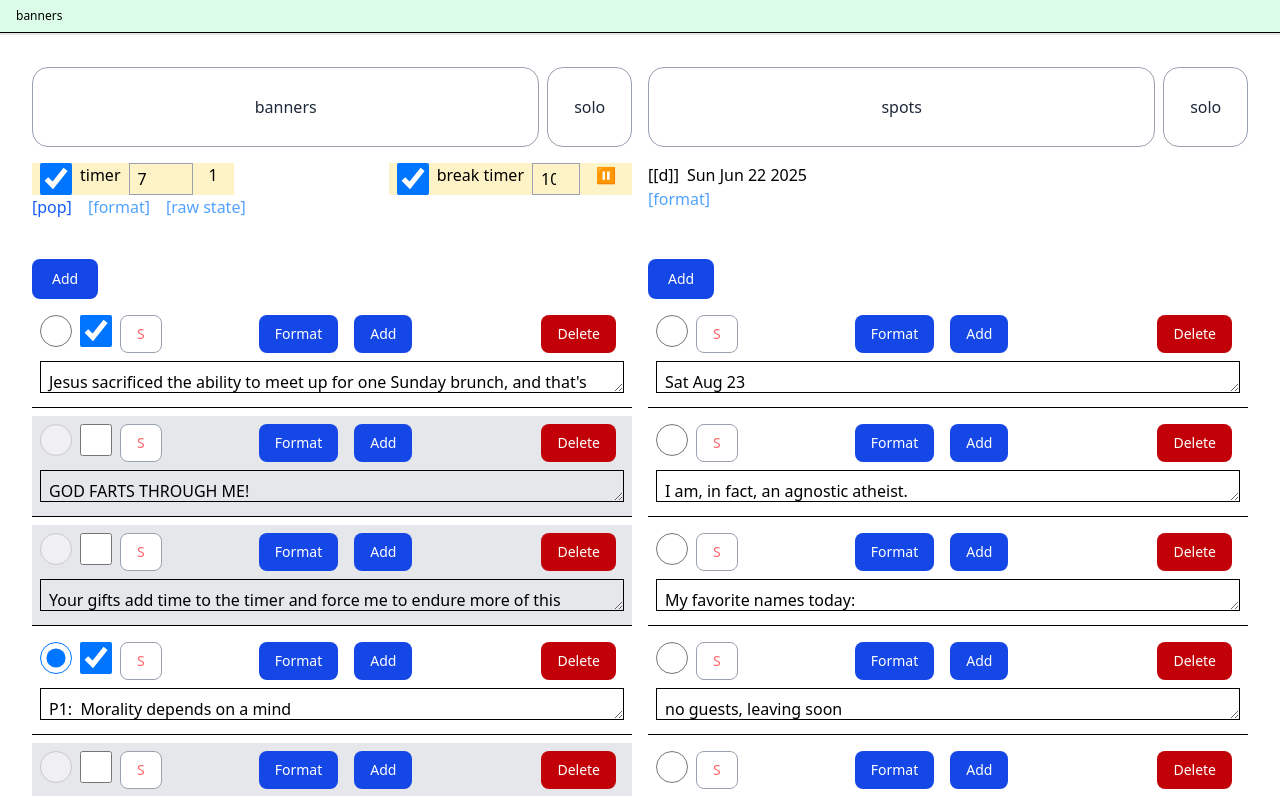
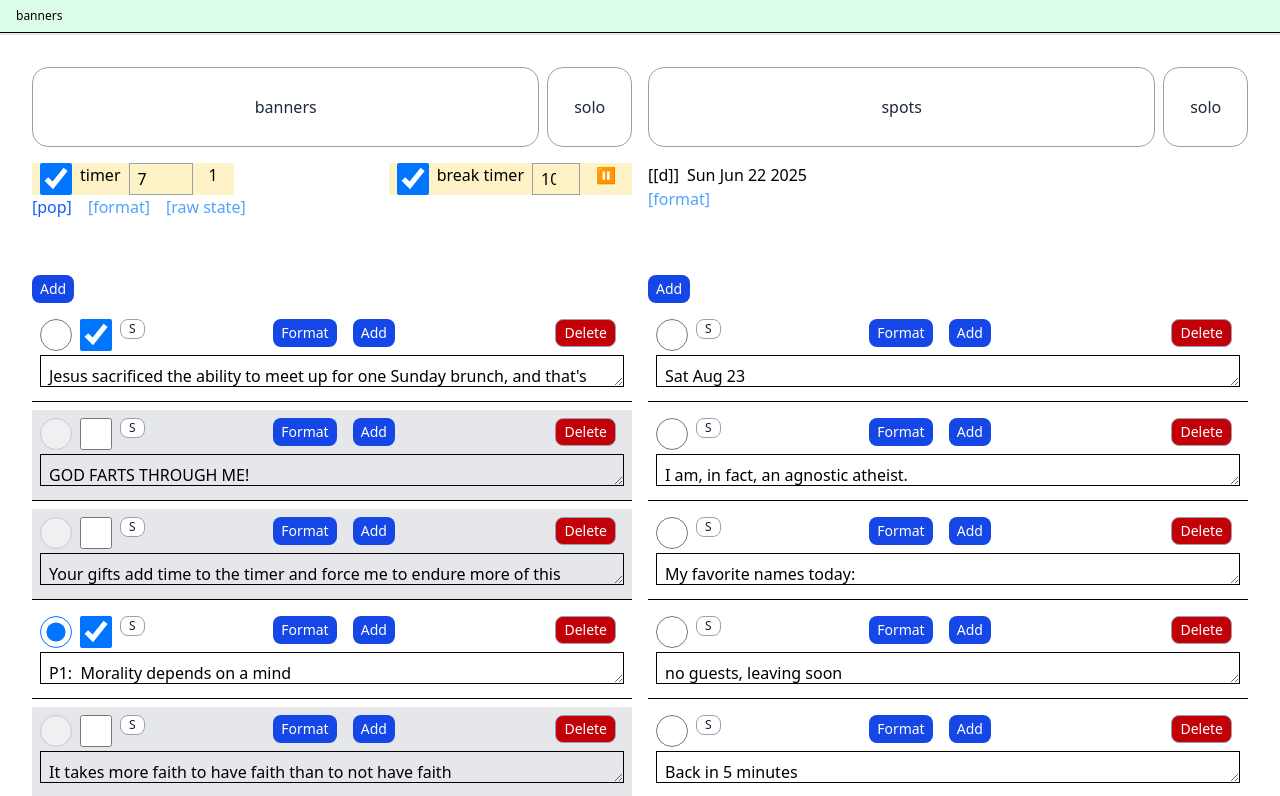
Before and after one commit to ggalcik/livetext, a React (Vite) app: page / in a window 1280 px wide. Shown: the top 796 px of the page. Built offline with nearby package versions, Linux system fonts and the light colour scheme.

Commit message:
standard buttons

```diff
--- a/package.json
+++ b/package.json
@@ -19,6 +19,7 @@
     "react-dom": "^19.1.0",
     "react-router-dom": "^7.6.2",
     "react-use": "^17.6.0",
+    "tailwind-merge": "^3.3.1",
     "zod": "^4.1.1"
   },
   "devDependencies": {
--- a/src/components/Button.tsx
+++ b/src/components/Button.tsx
@@ -1,36 +1,49 @@
 import { cva, type VariantProps } from 'class-variance-authority';
+import { twMerge } from "tailwind-merge";
 import React from 'react';
 
 
 const buttonVariants = cva(
-   'focus:ring-4 focus:ring-blue-300 font-medium rounded-lg me-2 mb-2  focus:outline-none  cursor-pointer',
+    ' rounded-lg me-2 mb-2  cursor-pointer',
+    {
+        variants: {
+            variant: {
+                a: 'text-white    bg-blue-700                         hover:bg-blue-800 ',
+                b: 'text-gray-900 bg-white    border border-gray-400  hover:bg-gray-100  hover:text-blue-700',
+                c: 'text-white    bg-red-700  border border-gray-400  hover:bg-red-800',
 
-
-    {variants: {
-      variant: {
-        a: 'text-white bg-blue-700 hover:bg-blue-800 focus:ring-blue-300 ',
-        b: 'text-gray-900  bg-white border border-gray-400 hover:bg-gray-100 hover:text-blue-700  focus:ring-gray-100',
-        c: ' text-gray-400  bg-gray-200 border border-gray-400  hover:bg-gray-100  focus:ring-gray-100 ',
             },
             size: {
-        sm: 'text-xs px-2 py-0.5',
-        med: 'text-sm px-4 py-2 text-red-400'
+                sm: 'text-xs px-2 h-5',
+                med: 'text-sm px-2 h-7',
+            },
+            mode: {
+                normal: '',
+                activated: 'ring-4'
             }
         },
         defaultVariants: {
             variant: 'a',
-      size: 'med'
+            size: 'med',
+            mode: 'normal',
         },
+        compoundVariants: [
+            {
+                variant: 'c',
+                mode: 'activated',
+                className: 'font-bold bg-red-500 hover:bg-red-300 ring-red-300'
+            }
+        ],
     }
 );
 
 
-interface ButtonProps extends React.ButtonHTMLAttributes<HTMLButtonElement>, VariantProps<typeof buttonVariants> {}
+interface ButtonProps extends React.ButtonHTMLAttributes<HTMLButtonElement>, VariantProps<typeof buttonVariants> { }
 
 export const Button: React.FC<ButtonProps> = React.forwardRef<HTMLButtonElement, ButtonProps>(
-  ({ variant, size, className, children, ...rest }, ref) => (
+    ({ variant, size, mode, className, children, ...rest }, ref) => (
         <button
-      className={`${buttonVariants({ variant })} ${className ?? ''}`}
+            className={`${twMerge(buttonVariants({ variant, size, mode }))} ${className ?? ''}`}
             ref={ref}
             {...rest}
         >
--- a/src/features/BannerAdmin/BannersEdit.tsx
+++ b/src/features/BannerAdmin/BannersEdit.tsx
@@ -3,6 +3,7 @@ import type { PopupState , BannerType} from "../../context/LiveData/types";
 import clsx from "clsx";
 import ItemControls from "./ItemControls";
 import { useState } from "react";
+import { Button } from "../../components/Button";
 
 interface IBannersEdit {
   popupState: PopupState;
@@ -16,14 +17,13 @@ export default function BannersEdit({ popupState, type }: IBannersEdit) {
   const banners = type === 'rotating' ? state.banners : state.spots;
 
   return (
-    <div>
-      <button
-        type="button"
-        className="text-white bg-blue-700 hover:bg-blue-800 focus:ring-4 focus:ring-blue-300 font-medium rounded-lg text-sm px-5 py-2.5 me-2 mb-2 dark:bg-blue-600 dark:hover:bg-blue-700 focus:outline-none dark:focus:ring-blue-800"
+    <div className="pt-4">
+      <Button
+        variant="a"
         onClick={() => dispatch({ type: "banner/add", payload: { type, idx: 0 } })}
       >
         Add
-      </button>
+      </Button>
 
       {banners.length > 0 &&
         banners.map((item, idx) => (
--- a/src/features/BannerAdmin/ItemControls.tsx
+++ b/src/features/BannerAdmin/ItemControls.tsx
@@ -53,7 +53,7 @@ export default function ItemControls({ item, idx, popupState }: IItemControls) {
                         onClick={() => {
                             dispatch({ type: "banner/setActive", payload: { type: 'rotating', idx } });
                             dispatch({ type: "banner/solo" });
-                            dispatch({ type: "timer/off", payload: { which: 'timer'} });
+                            dispatch({ type: "timer/off", payload: { which: 'timer' } });
                         }}>S</Button>
                 </>
             }
@@ -103,34 +103,26 @@ export default function ItemControls({ item, idx, popupState }: IItemControls) {
             >
                 Add
             </Button>
-            {/* <button
-                type="button"
-                className="text-white bg-blue-700 hover:bg-blue-800 focus:ring-4 focus:ring-blue-300 font-medium rounded-lg text-sm px-4 py-2 me-2 mb-2 dark:bg-blue-600 dark:hover:bg-blue-700 focus:outline-none dark:focus:ring-blue-800 cursor-pointer"
-                onClick={() => dispatch({ type: "banner/add", payload: { type: item.type, idx: idx + 1 } })}
-            >
-                Add
-            </button> */}
+{/* <Button variant="b" size="sm">⬆️</Button>
+<Button variant="b" size="sm">⬇️</Button> */}
         </div>
 
         <div className="flex relative z-0">
 
             <div className="w-8 -left-4">
-                {confirmDelete && <button className={clsx(` focus:outline-none text-white
-                focus:ring-4 focus:ring-red-300 px-2 py-1 me-2 mb-2 font-medium rounded-lg text-sm
-                bg-red-500 hover:bg-red-500 cursor-pointer`)}
-                    onClick={() => setConfirmDelete(false)}>X</button>
+                {confirmDelete &&
+                    <Button
+                        variant="c"
+                        size="sm"
+                        onClick={() => setConfirmDelete(false)}>X</Button>
                 }
             </div>
-            <button
-                type="button"
-                className={clsx(`focus:outline-none text-white
-                focus:ring-4 focus:ring-red-300 px-4 py-2 me-2 mb-2 font-medium rounded-lg text-sm
-                dark:bg-red-600 dark:hover:bg-red-700 dark:focus:ring-red-900 cursor-pointer`,
-                    confirmDelete ? ' bg-red-500 hover:bg-red-500' : '  bg-red-700 hover:bg-red-800 ')}
-                onClick={() => handleDelete(idx)}
-            >
+            <Button
+                variant="c"
+                mode={confirmDelete ? 'activated' : undefined}
+                onClick={() => handleDelete(idx)}>
                 {confirmDelete ? 'Sure?' : 'Delete'}
-            </button>
+            </Button>
 
         </div>
     </div>
--- a/src/features/GlobalOpts/GlobalOpts.tsx
+++ b/src/features/GlobalOpts/GlobalOpts.tsx
@@ -7,10 +7,10 @@ export function GlobalOpts() {
     return (
         <div className="flex items-center gap-4">
 
-no use for this yet
+            no use for this yet
 
 
-            </div>
+        </div>
 
     );
 };
```
Also changed, not shown: 1 other file (tests, documents, lock files or other folders). Lines whose indentation alone changed are shown as unchanged.
